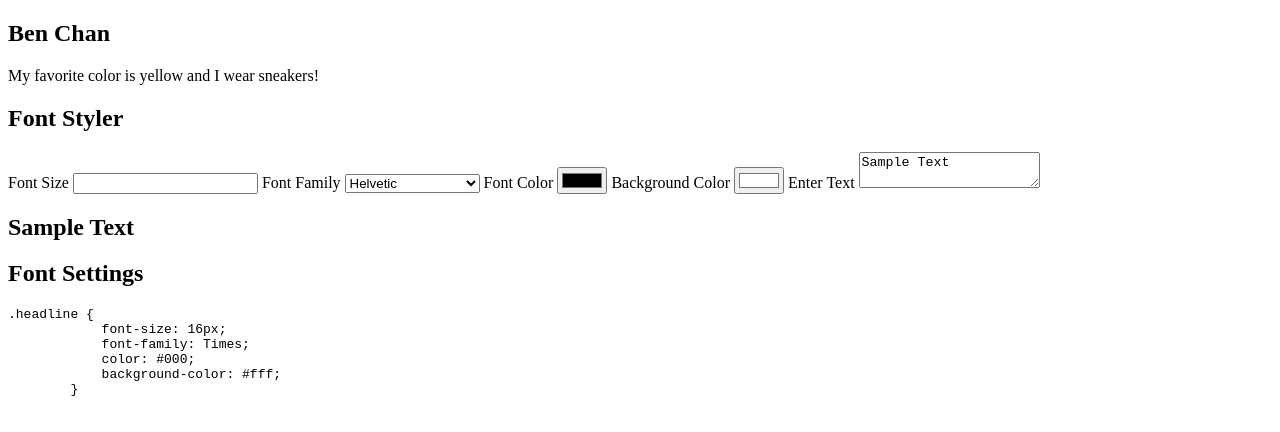
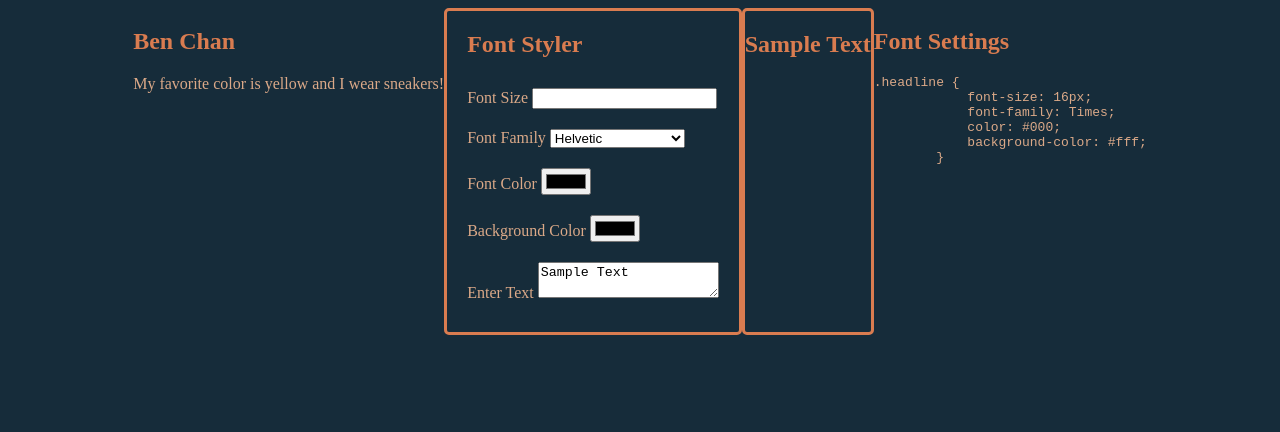
Before and after one commit to benchan777/web-1.0-final, a plain HTML site: page index.html in a window 1280 px wide. Drawn offline with Linux system fonts and the light colour scheme; a script that the page names is missing.

Commit message:
add styles

```diff
--- a/index.html
+++ b/index.html
@@ -38,12 +38,12 @@
 
             <label>
                 Font Color
-                <input type="color" id="input-color" value="#000000">
+                <input type="color" id="input-color" value="#000">
             </label>
 
             <label>
                 Background Color
-                <input type="color" id="input-bg-color" value="#ffffff">
+                <input type="color" id="input-bg-color" value="#fff">
             </label>
 
             <label>
--- a/styles.css
+++ b/styles.css
@@ -0,0 +1,42 @@
+body {
+    background-color: rgb(22, 44, 58);
+}
+
+header {
+    color: rgb(217, 124, 80);
+}
+
+main {
+    display: flex;
+    justify-content: center;
+    color: rgb(219, 169, 136)
+}
+
+#column-one {
+    padding: 20px;
+}
+
+#column-two {
+    padding: 20px;
+}
+
+label {
+    padding: 10px 0 10px 0;
+}
+
+#data-input {
+    display: flex;
+    flex-direction: column;
+    padding: 0px 20px 20px 20px;
+    border-style: solid;
+    border-color: rgb(217, 124, 80);
+    border-radius: 5px;
+}
+
+#headline-display {
+    display: flex;
+    justify-content: center;
+    border-style: solid;
+    border-color: rgb(217, 124, 80);
+    border-radius: 5px;
+}
```
